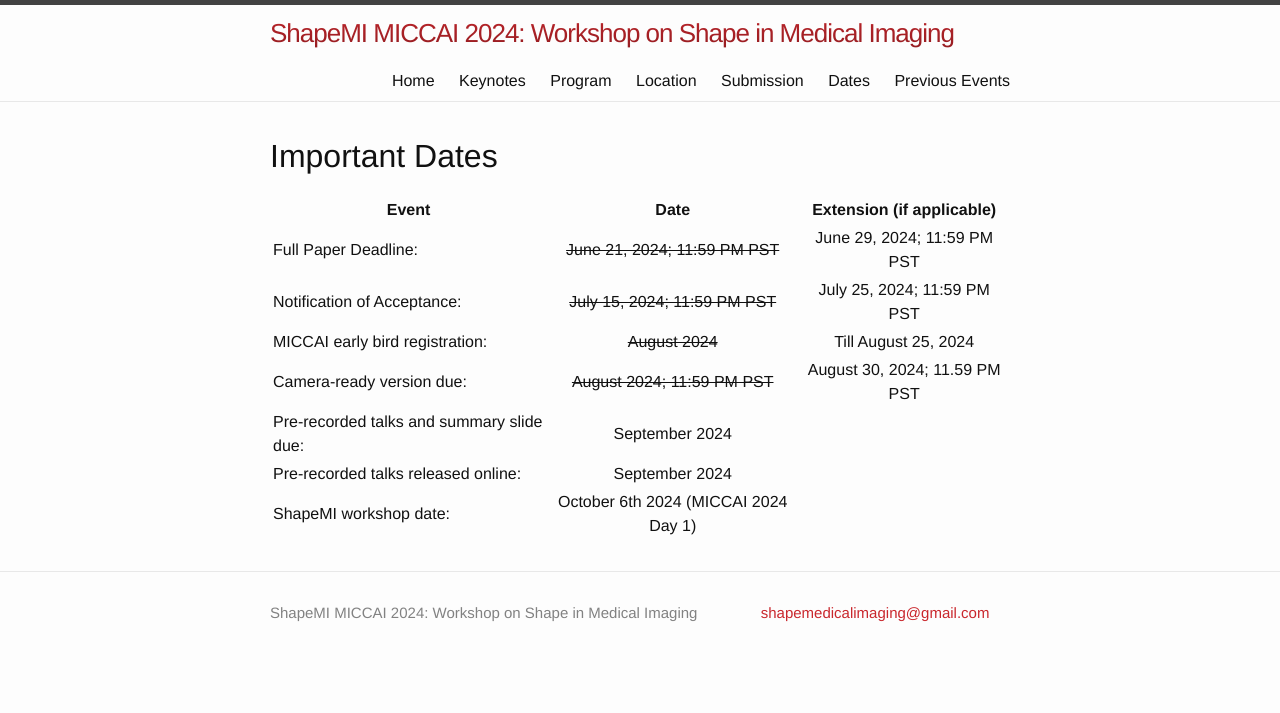
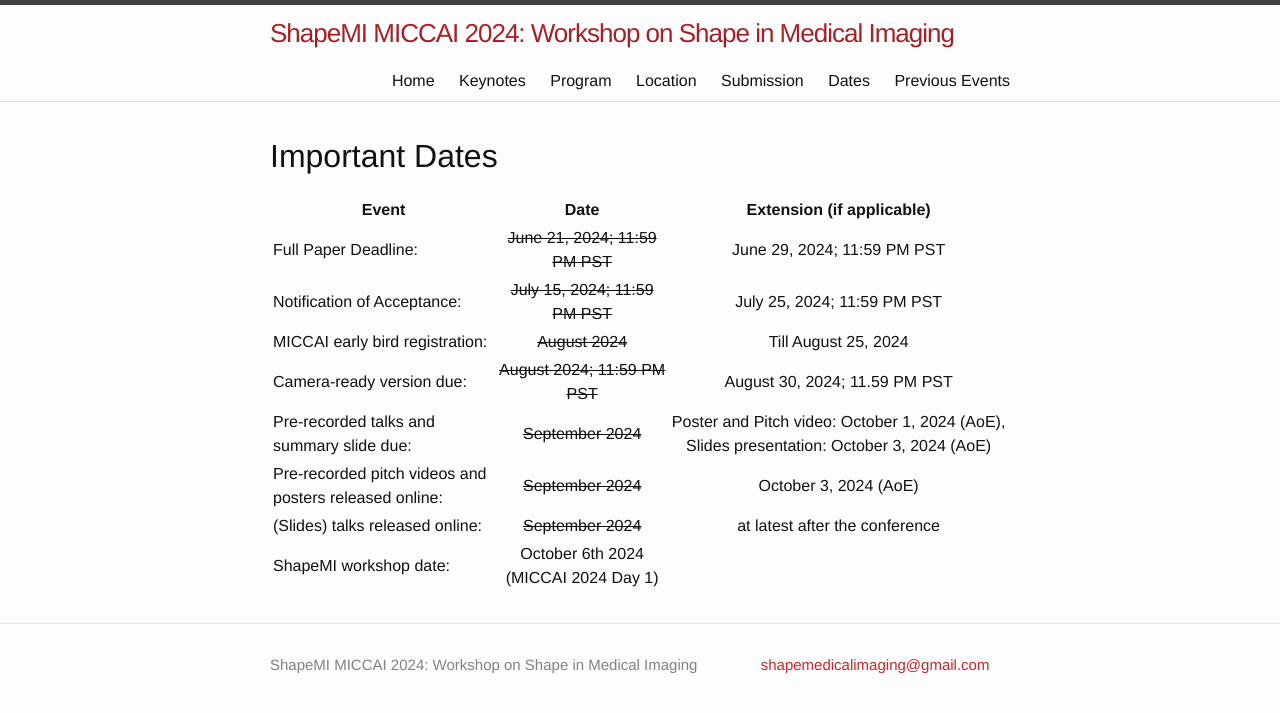
Before and after one commit to shapemi/shapemi.github.io, a Jekyll site: the page built from dates/index.md, in a window 1280 px wide. Shown: the top 713 px of the page. Built offline with Jekyll 4.4.1, drawn with Linux system fonts in a browser that asks for light colours.

Commit message:
Update index.md

```diff
--- a/dates/index.md
+++ b/dates/index.md
@@ -12,6 +12,7 @@ order: 5
 | Notification of Acceptance: | ~~July 15, 2024; 11:59 PM PST~~ | July 25, 2024; 11:59 PM PST |
 | MICCAI early bird registration: |  ~~August 2024~~ | Till August 25, 2024|
 | Camera-ready version due: | ~~August 2024; 11:59 PM PST~~ | August 30, 2024; 11.59 PM PST|
-| Pre-recorded talks and summary slide due: | September 2024 | |
-| Pre-recorded talks released online: | September 2024 | |
+| Pre-recorded talks and summary slide due: | ~~September 2024~~ | Poster and Pitch video: October 1, 2024 (AoE), Slides presentation: October 3, 2024 (AoE) |
+| Pre-recorded pitch videos and posters released online: | ~~September 2024~~ | October 3, 2024 (AoE) |
+| (Slides) talks released online: | ~~September 2024~~ | at latest after the conference |
 | ShapeMI workshop date: | October 6th 2024 (MICCAI 2024 Day 1)  | |
```
